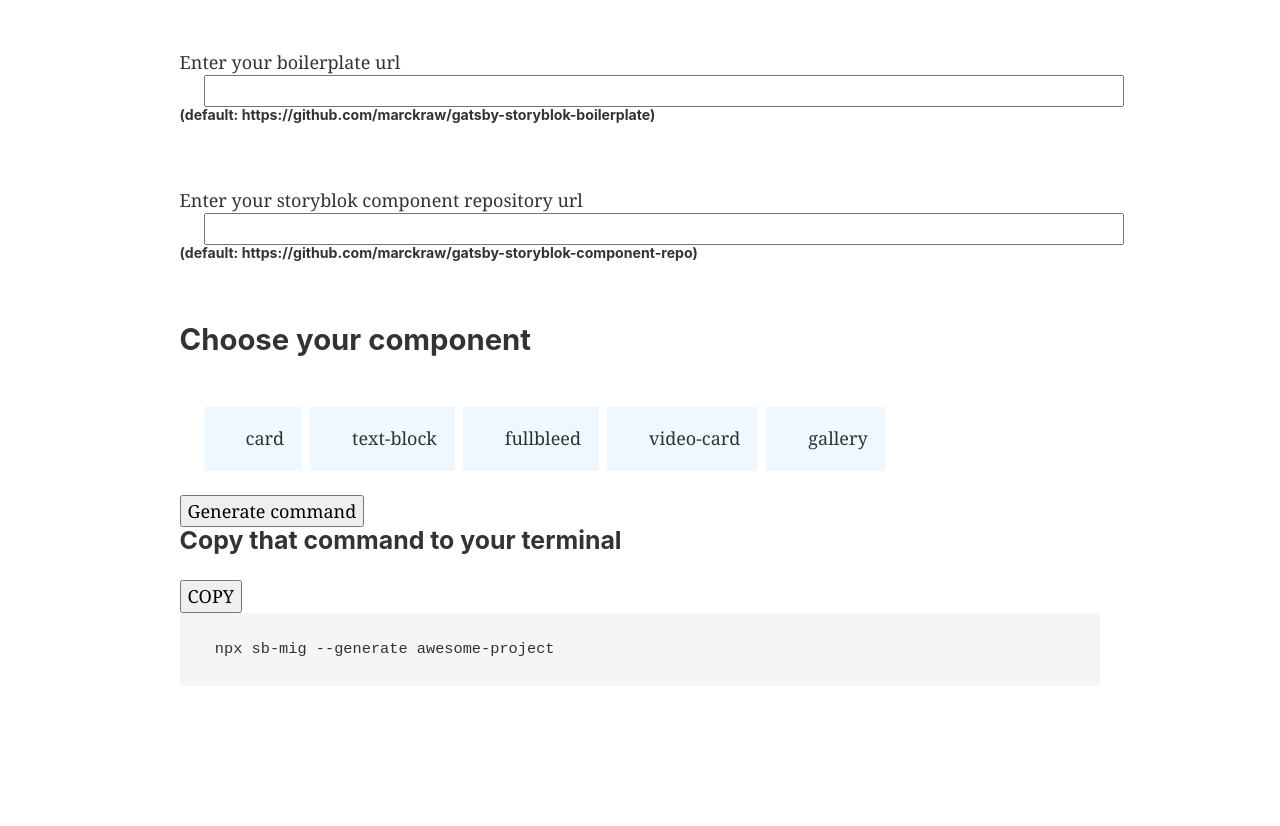
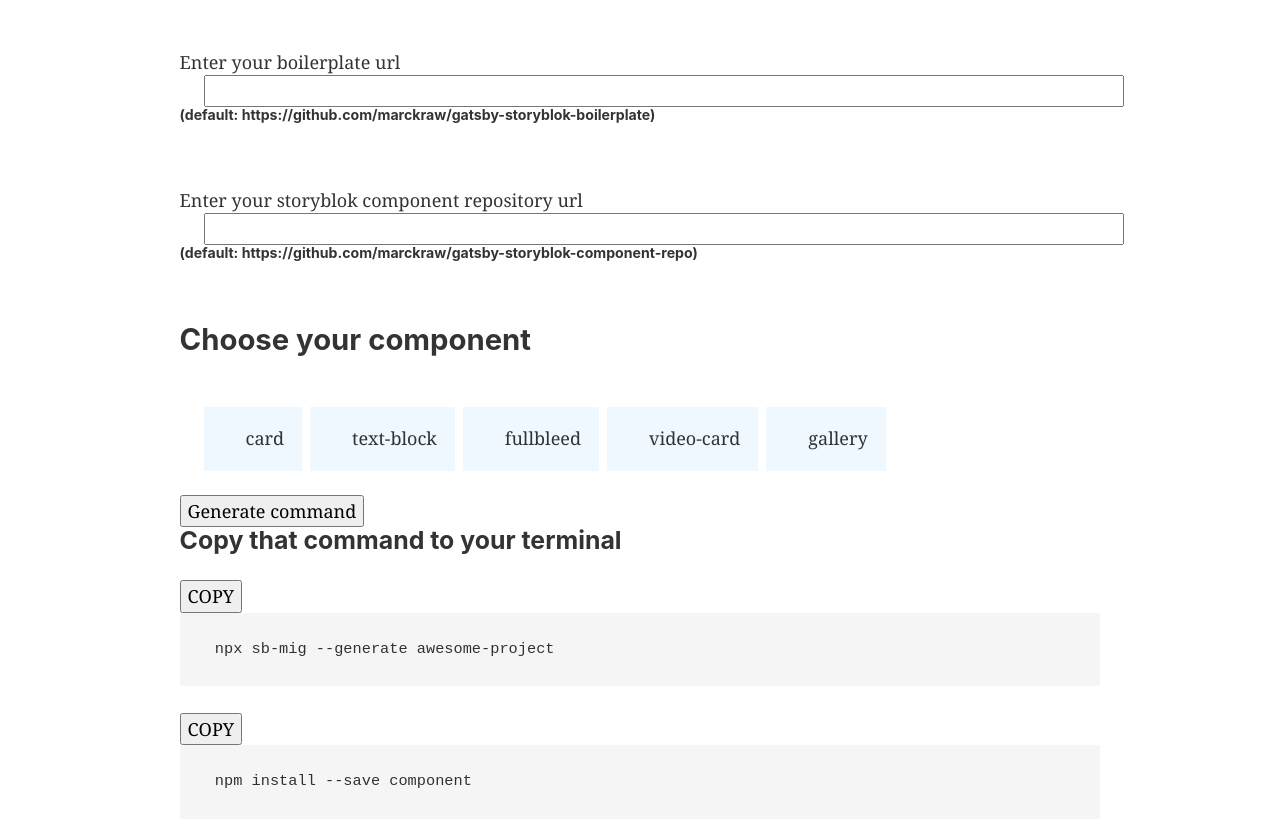
Before and after one commit to sb-mig/sb-mig-helper-site, a Gatsby site: page / in a window 1280 px wide. Shown: the part 100-926 px from the top of the page. Before the commit the page ends 839 px from the top, so only its background shows below. Built offline with nearby package versions, Linux system fonts and the light colour scheme; Gatsby itself is replaced by a stand-in of ours.

Commit message:
Add command to download components with npm

```diff
--- a/package.json
+++ b/package.json
@@ -5,6 +5,7 @@
   "version": "0.1.0",
   "author": "Kyle Mathews <mathews.kyle@gmail.com>",
   "dependencies": {
+    "@storyblok-components/text-block": "^0.0.1",
     "babel-plugin-styled-components": "^1.10.7",
     "gatsby": "^2.19.7",
     "gatsby-image": "^2.2.39",
--- a/src/pages/index.js
+++ b/src/pages/index.js
@@ -62,8 +62,12 @@ const listOfAvailableComponents = [
 
 const IndexPage = () => {
   const preToCopy = useRef(null)
+  const npmComponentsCommand = useRef(null)
   const [commandToSbMig, setCommandToSbMig] = useState(
     "npx sb-mig --generate awesome-project"
+  )
+  const [commandToNpm, setCommandToNpm] = useState(
+    "npm install --save component"
   )
   const [componentsList, setComponentsList] = useState({})
   const [boilerplateUrl, setBoilerplateUrl] = useState(
@@ -84,6 +88,17 @@ const IndexPage = () => {
     document.body.removeChild(textArea)
   }
 
+  const copyNpmComponentsCommand = () => {
+    const textArea = document.createElement("textarea")
+    textArea.value = npmComponentsCommand.current.textContent
+    textArea.style.position = "fixed" //avoid scrolling to bottom
+    document.body.appendChild(textArea)
+    textArea.focus()
+    textArea.select()
+    document.execCommand("copy")
+    document.body.removeChild(textArea)
+  }
+
   const generateCommand = () => {
     const selectedComponents =
       Object.entries(componentsList).length > 0 &&
@@ -94,8 +109,18 @@ const IndexPage = () => {
         ? selectedComponents.reduce((prev, next) => `${prev}${next[0]} `, "")
         : ""
 
-    const command = `npx sb-mig --generate --boilerplate ${boilerplateUrl} --componentRepo ${sbComponentRepo} --add ${stringifiedSelectedComponent}`
-    setCommandToSbMig(command)
+    const stringifiedNpmeSelectedComponents =
+      selectedComponents.length > 0
+        ? selectedComponents.reduce(
+            (prev, next) => `${prev}@storyblok-components/${next[0]} `,
+            ""
+          )
+        : ""
+
+    const commandToSbMig = `npx sb-mig --generate --boilerplate ${boilerplateUrl} --componentRepo ${sbComponentRepo} --add ${stringifiedSelectedComponent}`
+    const tempCommandToNpm = `npm install --save ${stringifiedNpmeSelectedComponents}`
+    setCommandToSbMig(commandToSbMig)
+    setCommandToNpm(tempCommandToNpm)
   }
 
   const handleCheckboxChange = event => {
@@ -157,8 +182,14 @@ const IndexPage = () => {
       </div>
       <div>
         <h3>Copy that command to your terminal</h3>
-        <button onClick={copyCommand}>COPY</button>
-        <pre ref={preToCopy}> {commandToSbMig} </pre>
+        <div>
+          <button onClick={copyCommand}>COPY</button>
+          <pre ref={preToCopy}> {commandToSbMig} </pre>
+        </div>
+        <div>
+          <button onClick={copyNpmComponentsCommand}>COPY</button>
+          <pre ref={npmComponentsCommand}> {commandToNpm} </pre>
+        </div>
       </div>
     </Layout>
   )
```
Also changed, not shown: 1 other file.
